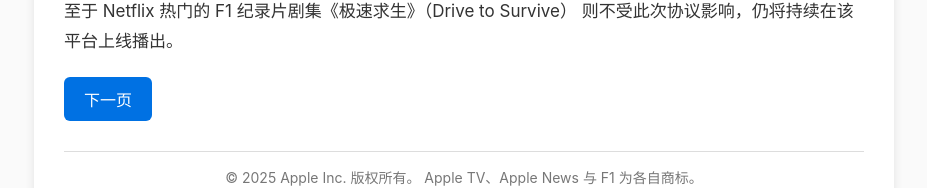
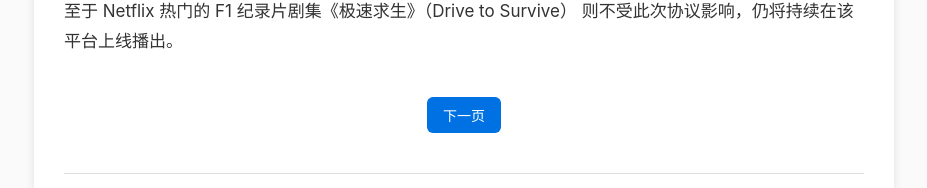
Before and after one commit to fengguokeji/daili, a Next.js app: page / in a window 1280 px wide. Shown: the part 2243-2431 px from the top of the page, without its empty margins (176-1103 px from the left). Built offline with nearby package versions, Linux system fonts and the light colour scheme.

Commit message:
Update index.js

```diff
--- a/pages/index.js
+++ b/pages/index.js
@@ -52,6 +52,10 @@
 
   const handleNextPage = () => {
     setCurrentPage('products');
+  };
+
+  const handleBackPage = () => {
+    setCurrentPage('f1');
   };
 
   if (currentPage === 'f1') {
@@ -134,9 +138,11 @@
             则不受此次协议影响，仍将持续在该平台上线播出。
           </p>
 
-          <button onClick={handleNextPage} style={styles.nextButton}>
-            下一页
-          </button>
+          <div style={styles.buttonContainer}>
+            <button onClick={handleNextPage} style={styles.nextButton}>
+              下一页
+            </button>
+          </div>
 
           <footer style={styles.footer}>
             © 2025 Apple Inc. 版权所有。
@@ -191,6 +197,12 @@
             <p>Apple Vision Pro 图像占位符</p>
           </div>
         </div>
+
+        <div style={productStyles.buttonContainer}>
+          <button onClick={handleBackPage} style={productStyles.backButton}>
+            返回上一页
+          </button>
+        </div>
       </div>
     </div>
   );
@@ -233,16 +245,20 @@
     fontSize: '17px',
     marginBottom: '15px',
   },
+  buttonContainer: {
+    textAlign: 'center',
+    margin: '40px 0',
+  },
   nextButton: {
     backgroundColor: '#0071e3',
     color: 'white',
     border: 'none',
-    padding: '10px 20px',
+    padding: '8px 16px',
     borderRadius: '6px',
-    fontSize: '16px',
+    fontSize: '14px',
+    fontWeight: 500,
     cursor: 'pointer',
-    margin: '20px 0',
-    display: 'block',
+    display: 'inline-block',
   },
   footer: {
     borderTop: '1px solid #ddd',
@@ -321,4 +337,19 @@
   section: {
     marginBottom: '3rem',
   },
+  buttonContainer: {
+    textAlign: 'center',
+    margin: '40px 0',
+  },
+  backButton: {
+    backgroundColor: '#0071e3',
+    color: 'white',
+    border: 'none',
+    padding: '8px 16px',
+    borderRadius: '6px',
+    fontSize: '14px',
+    fontWeight: 500,
+    cursor: 'pointer',
+    display: 'inline-block',
+  },
 };
```
